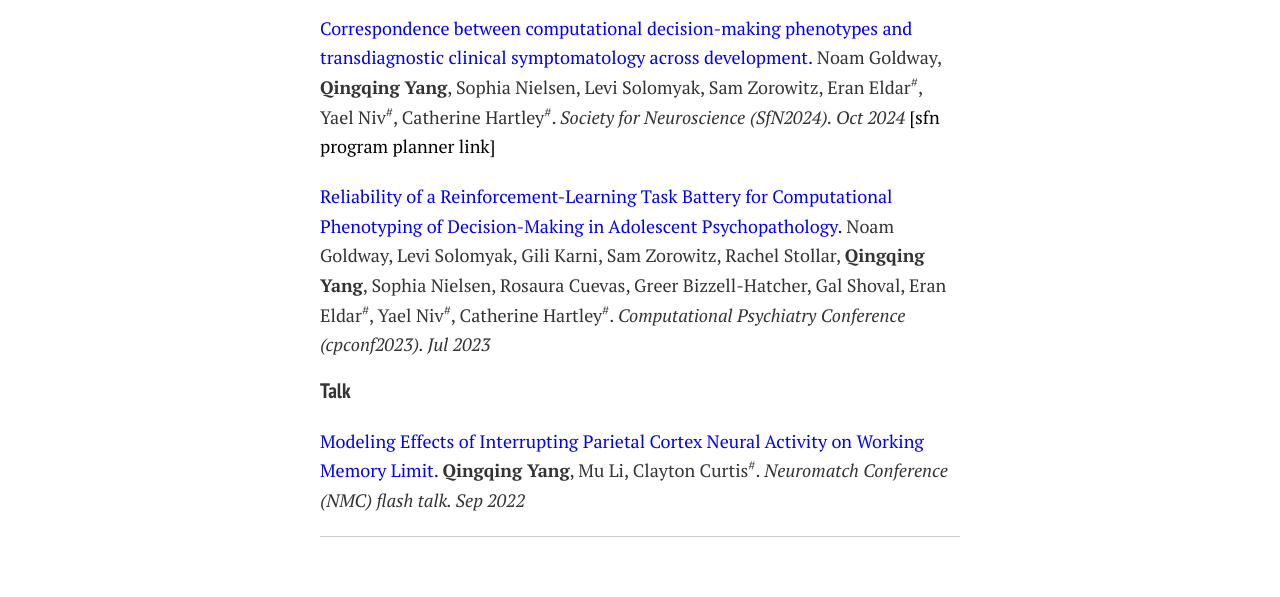
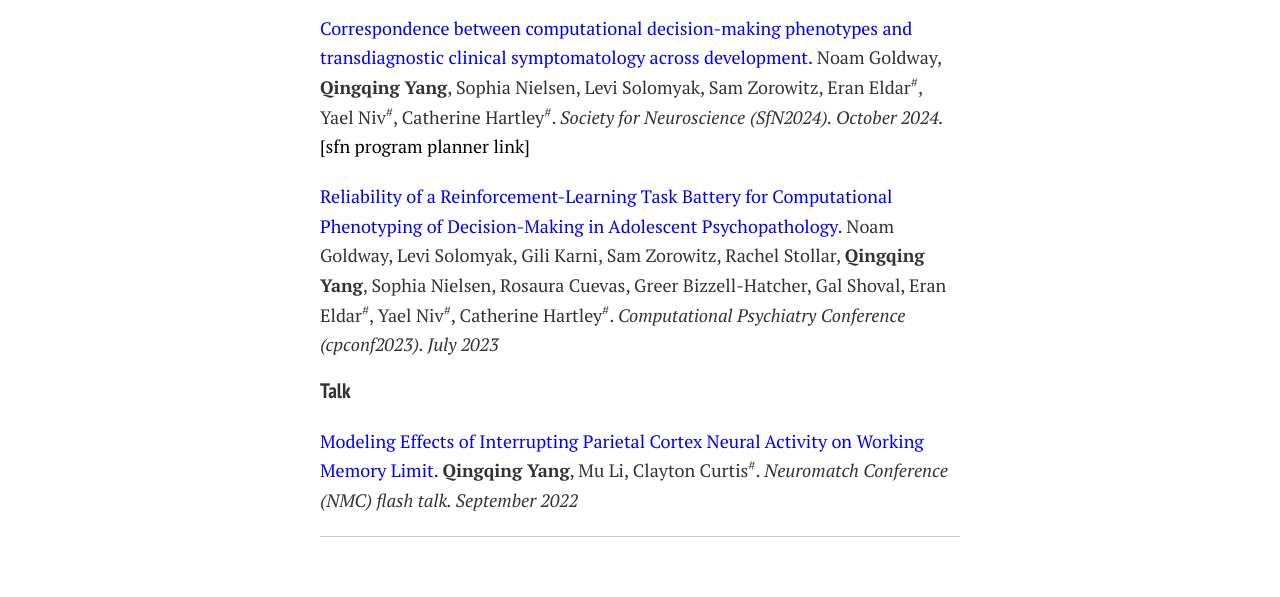
Before and after one commit to Qingqing-Yang-177/Qingqing-Yang-177.github.io, a Jekyll site: the page built from publications.md, in a window 1280 px wide. Shown: the part 673-1270 px from the top of the page. Built offline with Jekyll 4.4.1, drawn with Linux system fonts in a browser that asks for light colours; nearby versions of some CDN libraries; comment, search, counter and statistics services are not loaded; a style sheet for code colours, icons or effects is not loaded.

Commit message:
Update publications.md

```diff
--- a/publications.md
+++ b/publications.md
@@ -28,16 +28,16 @@ title: Publications
 ### Scientific Presentation
 ##### Poster
 <div style="margin: 0; margin-bottom: 20px;">
-   <a href="/mypaper/sfn_2024_noam_poster.pdf" style="color: blue;">Correspondence between computational decision-making phenotypes and transdiagnostic clinical symptomatology across development.</a> Noam Goldway, <strong>Qingqing Yang</strong>, Sophia Nielsen, Levi Solomyak, Sam Zorowitz, Eran Eldar<sup>#</sup>, Yael Niv<sup>#</sup>, Catherine Hartley<sup>#</sup>. <em>Society for Neuroscience (SfN2024). Oct 2024</em> <a href="https://www.abstractsonline.com/pp8/#!/20433/presentation/28650)" style="color:black;">[sfn program planner link] </a>
+   <a href="/mypaper/sfn_2024_noam_poster.pdf" style="color: blue;">Correspondence between computational decision-making phenotypes and transdiagnostic clinical symptomatology across development.</a> Noam Goldway, <strong>Qingqing Yang</strong>, Sophia Nielsen, Levi Solomyak, Sam Zorowitz, Eran Eldar<sup>#</sup>, Yael Niv<sup>#</sup>, Catherine Hartley<sup>#</sup>. <em>Society for Neuroscience (SfN2024). October 2024.</em> <a href="https://www.abstractsonline.com/pp8/#!/20433/presentation/28650)" style="color:black;">[sfn program planner link] </a>
 </div>
 
 <div style="margin: 0; margin-bottom: 20px;">
-  <a href="/mypaper/Frame4.pdf" style="color: blue;">Reliability of a Reinforcement-Learning Task Battery for Computational Phenotyping of Decision-Making in Adolescent Psychopathology.</a> Noam Goldway, Levi Solomyak, Gili Karni, Sam Zorowitz, Rachel Stollar, <strong>Qingqing Yang</strong>, Sophia Nielsen, Rosaura Cuevas, Greer Bizzell-Hatcher, Gal Shoval, Eran Eldar<sup>#</sup>, Yael Niv<sup>#</sup>, Catherine Hartley<sup>#</sup>. <em>Computational Psychiatry Conference (cpconf2023). Jul 2023</em>
+  <a href="/mypaper/Frame4.pdf" style="color: blue;">Reliability of a Reinforcement-Learning Task Battery for Computational Phenotyping of Decision-Making in Adolescent Psychopathology.</a> Noam Goldway, Levi Solomyak, Gili Karni, Sam Zorowitz, Rachel Stollar, <strong>Qingqing Yang</strong>, Sophia Nielsen, Rosaura Cuevas, Greer Bizzell-Hatcher, Gal Shoval, Eran Eldar<sup>#</sup>, Yael Niv<sup>#</sup>, Catherine Hartley<sup>#</sup>. <em>Computational Psychiatry Conference (cpconf2023). July 2023</em>
 </div>
 
 ##### Talk
 <div style="margin: 0; margin-bottom: 20px;">
-  <a href= "/mypaper/yang_qingqing_rmePoster_expectedresults.pdf" style="color: blue;">Modeling Effects of Interrupting Parietal Cortex Neural Activity on Working Memory Limit.</a> <strong>Qingqing Yang</strong>, Mu Li, Clayton Curtis<sup>#</sup>. <em>Neuromatch Conference (NMC) flash talk. Sep 2022</em>
+  <a href= "/mypaper/yang_qingqing_rmePoster_expectedresults.pdf" style="color: blue;">Modeling Effects of Interrupting Parietal Cortex Neural Activity on Working Memory Limit.</a> <strong>Qingqing Yang</strong>, Mu Li, Clayton Curtis<sup>#</sup>. <em>Neuromatch Conference (NMC) flash talk. September 2022</em>
 </div>
 
 ---
```
